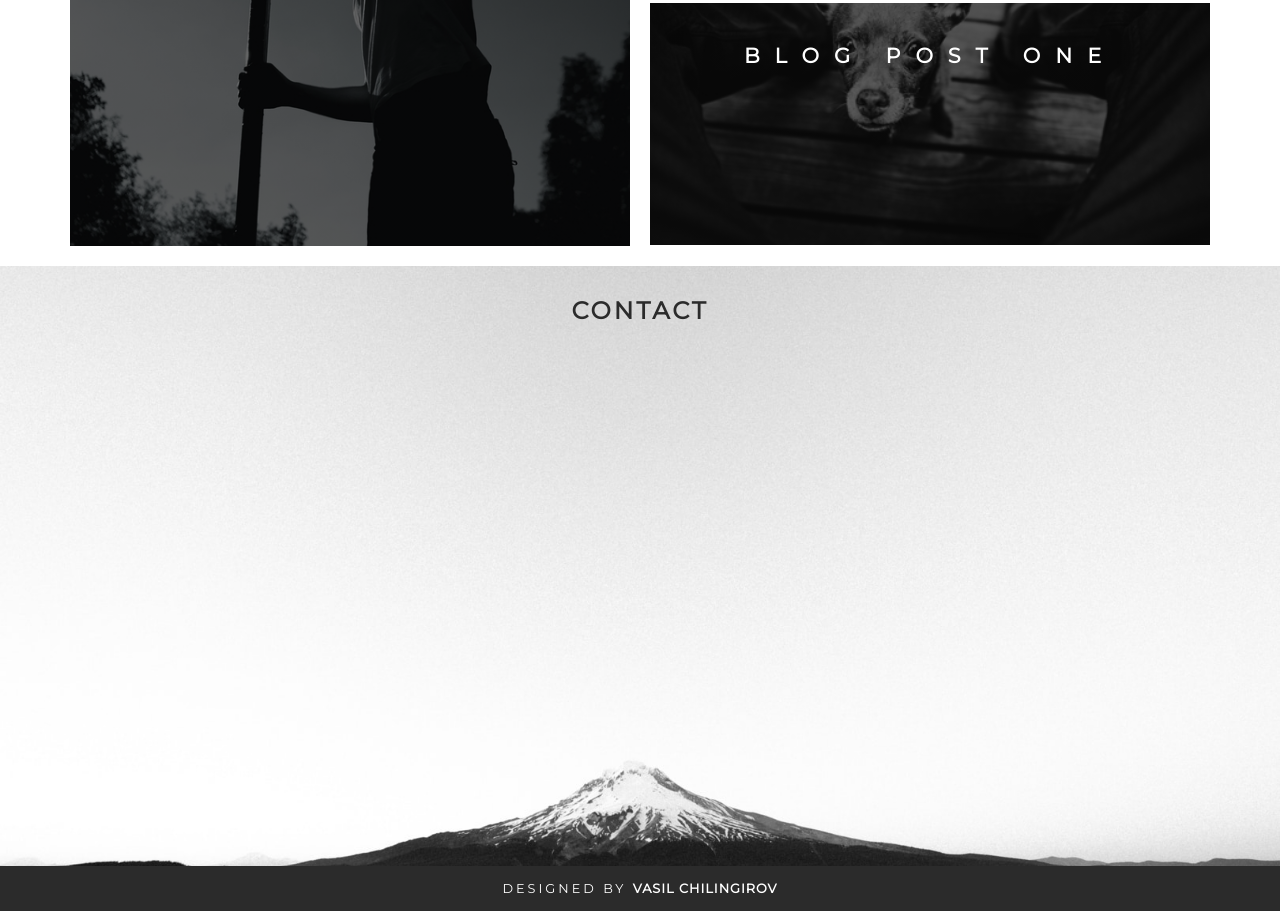
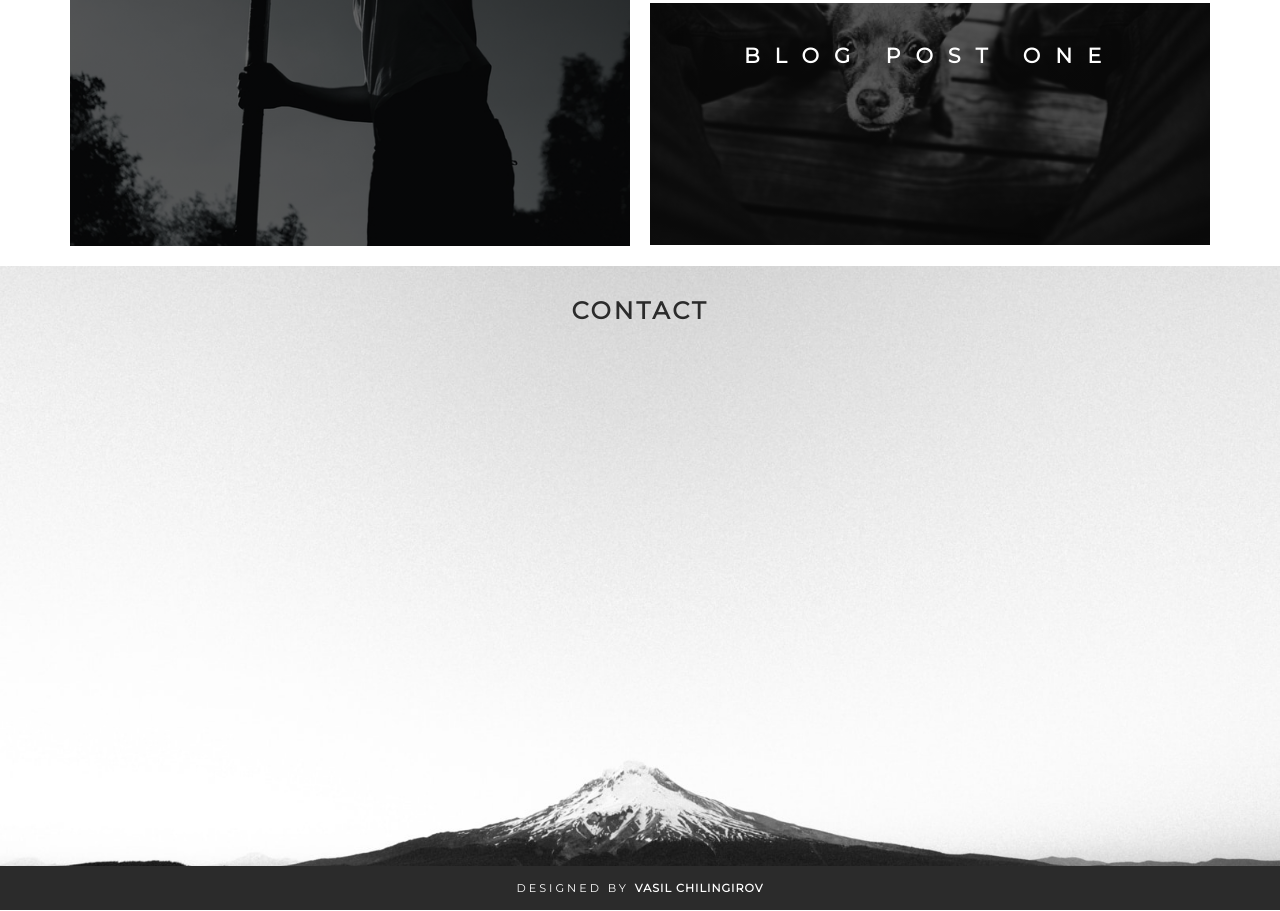
Before and after one commit to chilingirov/indigo, a plain HTML site: page index.html in a window 1280 px wide. Shown: the part 1682-2593 px from the top of the page. Drawn offline with Linux system fonts and the light colour scheme.

Commit message:
Fixed  minor issue

```diff
--- a/styles.css
+++ b/styles.css
@@ -38,14 +38,14 @@ p {
 footer p {
     letter-spacing: 3px;
     color: white;
-    font-size: 0.8rem;
+    font-size: 0.7rem;
     text-transform: uppercase;
     padding: 15px;
     margin: 0px;
 }
 
 footer p a {
-    font-size: 0.8rem;
+    font-size: 0.7rem;
     letter-spacing: 1px;
     font-weight: bold;
 }
```
